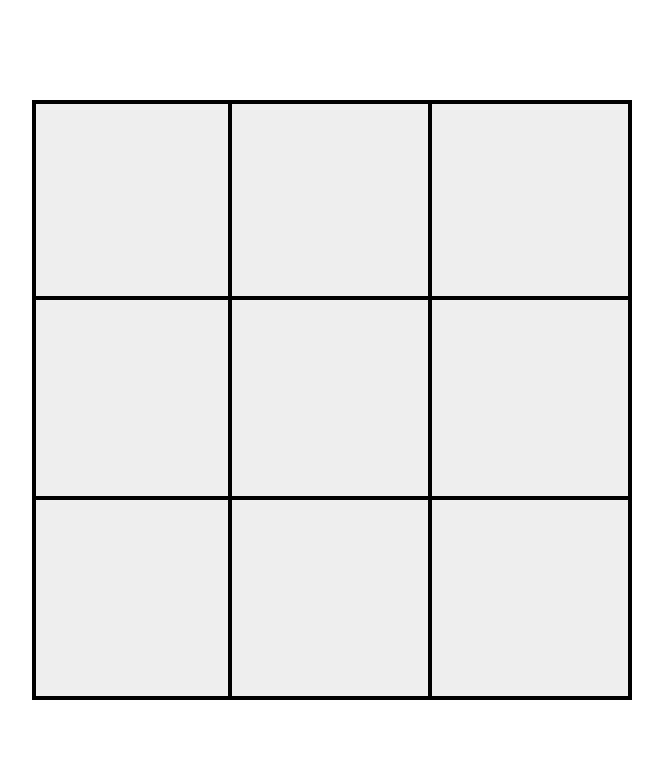
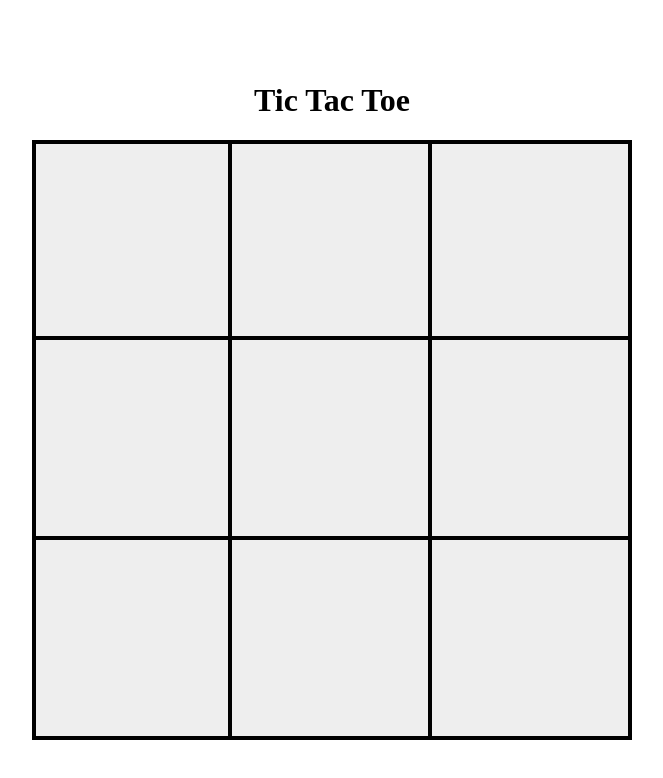
Before and after one commit to keztheslayer/tictactoe, a Vue app: page / in a window 1280 px wide. Shown: the top 778 px of the page, without its empty margins (308-971 px from the left). Built offline with nearby package versions, Linux system fonts and the light colour scheme.

Commit message:
Added heading

```diff
--- a/src/App.vue
+++ b/src/App.vue
@@ -1,8 +1,11 @@
 <template>
     <div>
-        <h1 v-if="winner">
+        <h1>
+            <center>Tic Tac Toe</center>
+        </h1>
+        <h2 v-if="winner">
             The winner is: {{ winner }}
-        </h1>
+        </h2>
         <div class="box">
             <cell
                 v-for="cell in cells"
```
